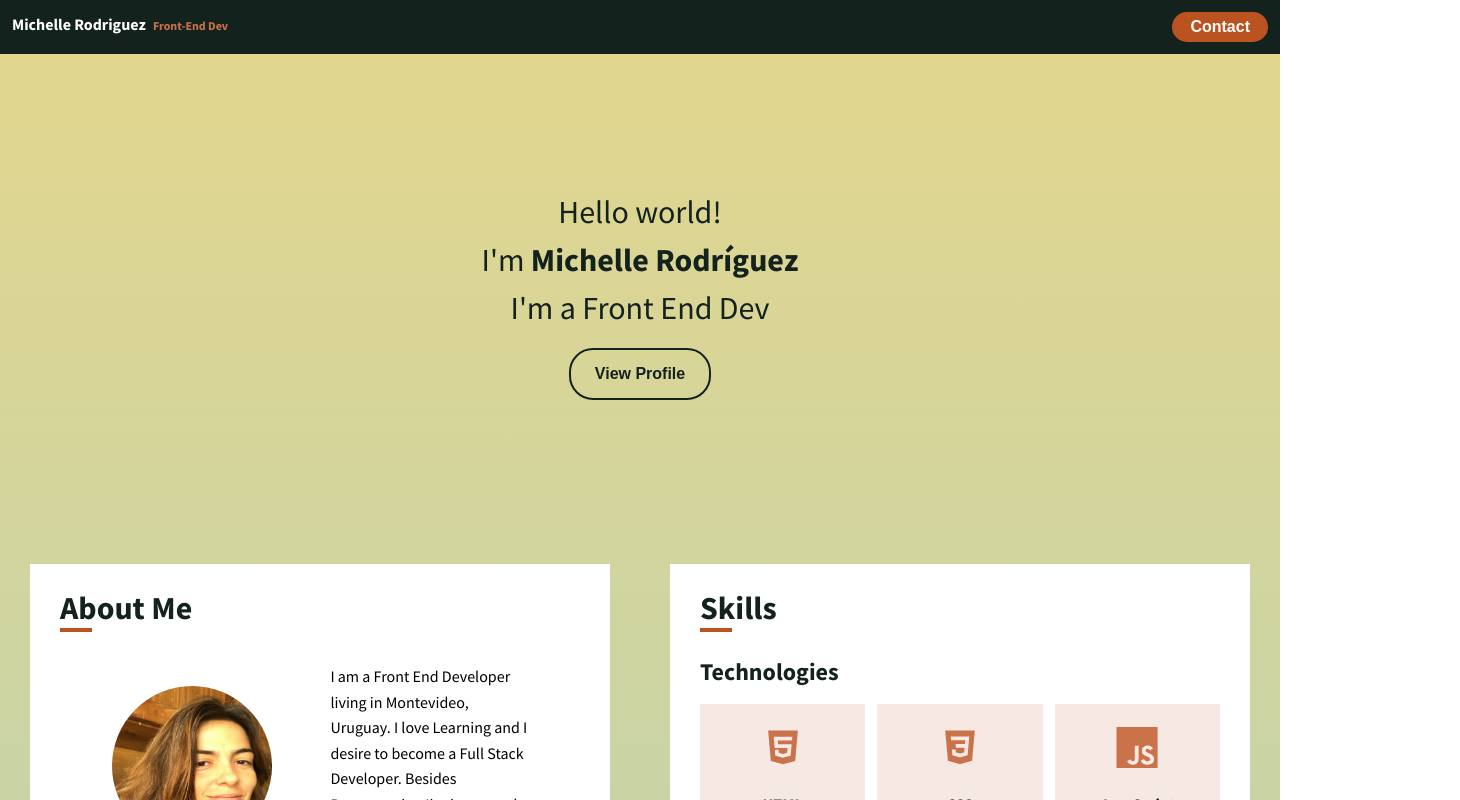
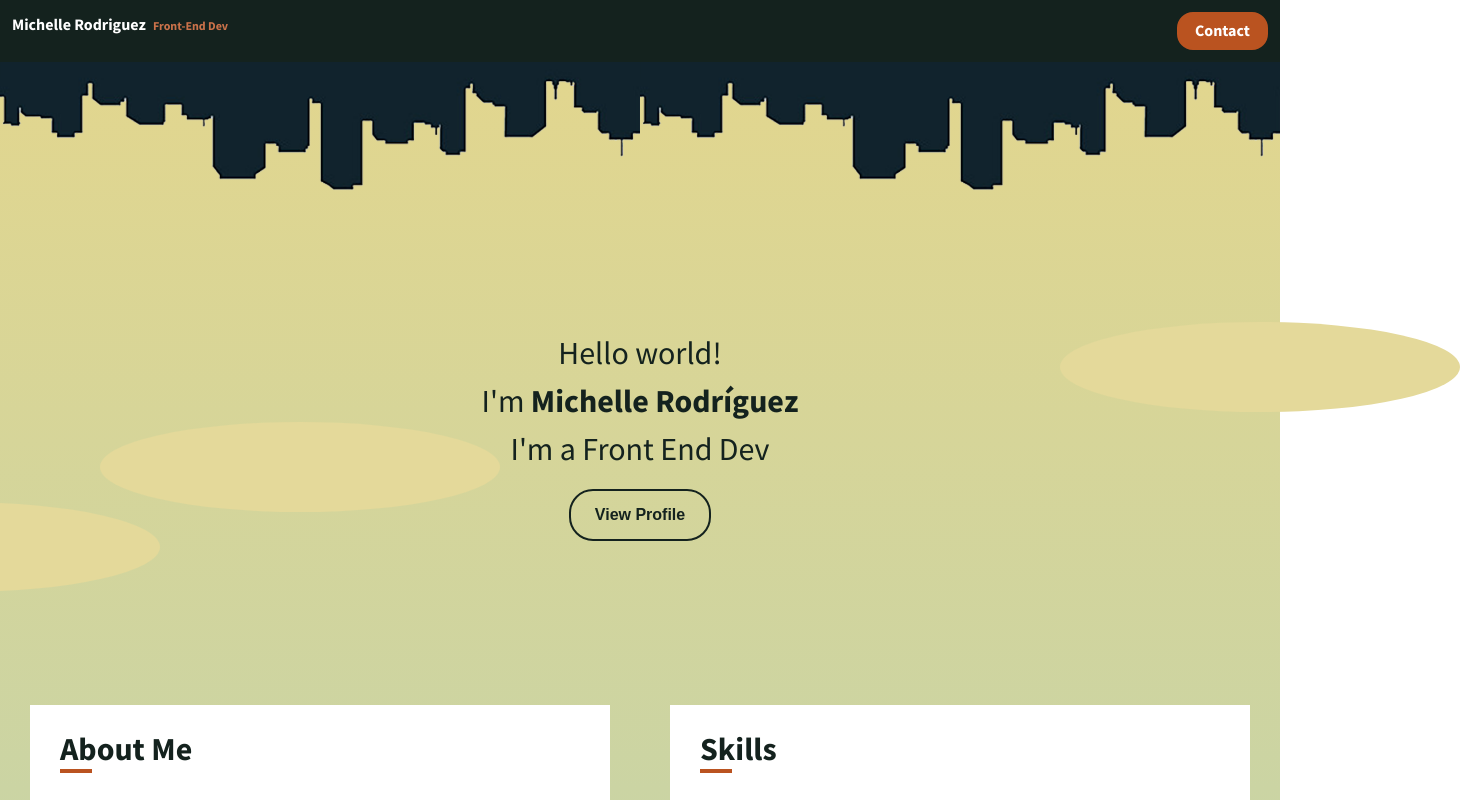
Before and after one commit to Michellefsd/my-PORTFOLIO, a React (Create React App) app: page / in a window 1280 px wide. Shown: the top 800 px of the page, 1460 px wide, since content can reach past the window. Built offline with nearby package versions, Linux system fonts and the light colour scheme.

Commit message:
better modal position, clouds and buildings

```diff
--- a/src/App.css
+++ b/src/App.css
@@ -27,20 +27,15 @@ p {
   background: linear-gradient(0deg, rgba(18,60,50,1) 0%, rgba(191,211,174,1) 64%, rgba(226,214,142,1) 100%);
   background-repeat: no-repeat;
   background-size: cover;
+  border: 1px solid black;
   margin: 0;
-  border: 1px solid black;
-  /* flex: none;
-  order: 2;
-  flex-grow: 0;
-  align-self: stretch;
-  z-index: 2; */
+  position: relative;
 }
 @media (min-width: 768px) {
     .bk-main {
       border: none;
     }
 }
-
   @media (min-width: 1024px) {
     .div-skills {
       display: grid;
@@ -74,3 +69,17 @@ p {
     height: .4rem;
     bottom: 0px;
 }
+.flex {
+  display: flex;
+}
+@media(min-width: 768px) {
+  .buildings {
+    visibility: visible;
+  }
+  .flex img {
+    max-width: 50%;
+  }
+}
+.hidden {
+  visibility: hidden;
+}
--- a/src/App.js
+++ b/src/App.js
@@ -1,4 +1,5 @@
 import './App.css';
+import img from './img/edificio-1.png'
 import AboutMe from './components/pages/AboutMe';
 import Contact from './components/pages/Contact';
 import Footer from './components/pages/Footer';
@@ -13,6 +14,17 @@ function App() {
     <div>
       <NavBar />
           <main className='bk-main'>
+            <div className='flex'>
+              <img
+                src={img}
+                alt='edificios dados vuelta, imagen decorativa marco superior'
+              />
+              <img
+              className='buildings'
+                src={img}
+                alt='edificios dados vuelta, imagen decorativa marco superior'
+              />
+            </div>
             <Hero />
             <div className='div-skills'>
               <AboutMe />
--- a/src/components/Modal.css
+++ b/src/components/Modal.css
@@ -3,12 +3,27 @@
 }
 .fijo {
     position: fixed;
-    inset: 2rem;
-    background-color: var(--neutral_color--20);
-    /* fixed inset-40 p-10 bg-white */
+    inset: 15rem;
+    background-color: var(--primary_color--80);
+    display: flex;
+    justify-content: center;
+    align-items: center;
 }
+@media (min-width: 760px) {
+   .fijo {
+    inset: 20rem;
+   }
+  }
+
 .modal {
     display: flex;
     flex-direction: column;
-    justify-content: space-between;
+    justify-content: center;
+    align-items: center;
 }
+.modal p {
+    text-align: center;
+    font-size: 2.4rem;
+    color: var(--neutral_color--100);
+
+}
--- a/src/components/Modal.jsx
+++ b/src/components/Modal.jsx
@@ -15,8 +15,8 @@ return ReactDOM.createPortal(
         <div>
             <div className="fijo">
                 <div className="modal">
-                    <p>Your message has been received.Thank you for your time!</p>
-
+                    <p>Your message has been received.</p><br/>
+                    <p> Thank you for your time!</p>
                 </div>
             </div>
         </div>,
--- a/src/components/pages/Contact.css
+++ b/src/components/pages/Contact.css
@@ -43,6 +43,8 @@ textarea {
     padding: .8rem;
     border: none;
     background-color: var(--primary_color--20);
+    font-size: 2.4rem;
+    color: var(--neutral_color--100);
 }
 .mt {
     margin-top: 2.2rem;
--- a/src/components/pages/Contact.jsx
+++ b/src/components/pages/Contact.jsx
@@ -47,10 +47,12 @@ function Contact() {
     <Alert icon={<GoAlert style={{color: 'orange', fontSize: '24px'}}/>}> Enter a valid {nameValue}</Alert>;
 
   const validateFunctions = () => {
-    setNameState(nameValue !== "");
+    setNameState(nameValue.trim() !== "");
     setEmailState(validator.validate(emailValue));
-    // setPhoneState(isValidPhoneNumber(phoneValue));
+    setPhoneState(isValidPhoneNumber(phoneValue));
   }
+
+
 
   function handleSubmit(e) {
     e.preventDefault();
@@ -65,10 +67,11 @@ function Contact() {
       setCounter(250);
       setTimeout(() => {
         setShowModal(false);
-      }, 2700);
+      }, 3000);
       setShowModal(true);
     }
   };
+
 
   return (
     <div className='section--contact__div'>
--- a/src/components/pages/Hero.css
+++ b/src/components/pages/Hero.css
@@ -26,3 +26,35 @@
 .mb-16 {
     margin-bottom: 1.6rem;
 }
+
+.cloud {
+    width: 40rem;
+    height: 9rem;
+    background-color: var(--clouds_color);
+    border-radius: 70%;
+}
+
+.cl1 {
+    position: absolute;
+    top: 44rem;
+    left: -24rem;
+}
+.cl2 {
+    position: absolute;
+    top: 36rem;
+    left: 10rem;
+}
+.cl3 {
+    visibility: hidden;
+    position: absolute;
+    top: 26rem;
+    right: -18rem;
+}
+@media(min-width: 768px) {
+    .cl3 {
+        visibility: visible;
+    }
+}
+.over-cloud {
+    z-index: 1;
+}
--- a/src/components/pages/Hero.jsx
+++ b/src/components/pages/Hero.jsx
@@ -4,7 +4,10 @@ import React from 'react'
 function Hero() {
   return (
     <div className='container'>
-      <main className='hero-main'>
+      <div className='cloud cl1'></div>
+      <div className='cloud cl2'></div>
+      <div className='cloud cl3'></div>
+      <main className='hero-main over-cloud'>
           <h3 className='greetings'>Hello world!</h3>
           <h3 className='greetings mb-16'>I'm <span>Michelle Rodríguez</span> I'm a Front End Dev</h3>
           <button className='btn--white btn--big'>View Profile</button>
--- a/src/components/pages/NavBar.jsx
+++ b/src/components/pages/NavBar.jsx
@@ -1,15 +1,15 @@
-import './NavBar.css'
-import React from 'react'
-import '../Button.css'
+import './NavBar.css';
+import React from 'react';
+import '../Button.css';
 
 function NavBar() {
   return (
     <nav className="navbar">
         <h4 className='my-name'>Michelle Rodriguez <span>Front-End Dev</span></h4>
-        <button className='btn--small btn--orange'>Contact</button>
+        <a href="./Contact.jsx" className='btn--small btn--orange'>Contact</a>
     </nav>
 
-  )
+  );
 }
 
-export default NavBar
+export default NavBar;
```
Also changed, not shown: src/img/edificio-1.png (added). Lines whose indentation alone changed are shown as unchanged.
